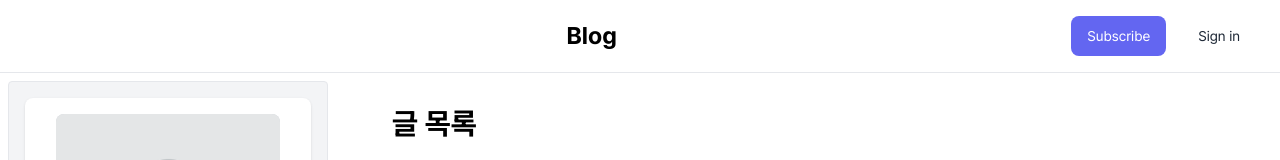
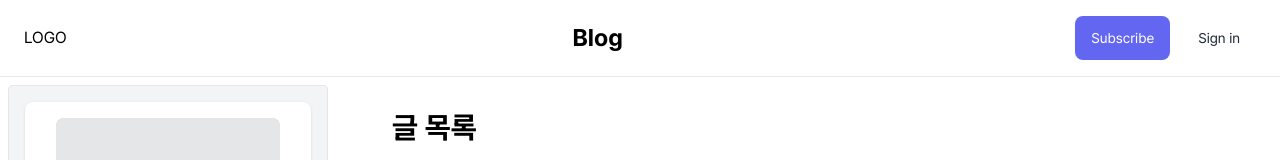
Before and after one commit to seung7642/contentria, a Next.js app in the folder frontend/: page / in a window 1280 px wide. Shown: the top 160 px of the page. Built offline with nearby package versions, Linux system fonts and the light colour scheme.

Commit message:
style: 헤더 스타일

```diff
--- a/frontend/src/components/header.tsx
+++ b/frontend/src/components/header.tsx
@@ -71,25 +71,25 @@ const Header = () => {
   }
 
   return (
-    <header className="flex items-center justify-between border-b px-6 py-5">
-      <div className="w-24"></div>
+    <header className="flex items-center justify-between border-b px-6 py-2">
+      <div className="w-24">LOGO</div>
       <h1 className="text-2xl font-bold">
         <Link href="/">Blog</Link>
       </h1>
-      <div className="text-right">
+      <div className="flex gap-1 text-right">
         <Link
           href="/subscribe"
-          className="mx-2 my-2 rounded-lg bg-indigo-500 px-4 py-3 text-sm text-white hover:bg-indigo-600"
+          className="my-2 rounded-lg bg-indigo-500 px-4 py-3 text-sm text-white hover:bg-indigo-600"
         >
           Subscribe
         </Link>
 
         {user ? (
-          <div className="relative inline-flex items-center" ref={dropdownRef}>
+          <div ref={dropdownRef}>
             {/* 프로필 버튼 */}
             <button
               onClick={toggleDropdown}
-              className="mx-2 flex h-10 w-10 items-center justify-center overflow-hidden rounded-full border-2 border-gray-200 focus:outline-none focus:ring-2 focus:ring-indigo-500"
+              className="overflow-hidden rounded-full border-2 border-gray-200 focus:outline-none focus:ring-2 focus:ring-indigo-500"
             >
               {user.profileImage ? (
                 <img
@@ -98,7 +98,7 @@ const Header = () => {
                   className="h-full w-full object-cover"
                 />
               ) : (
-                <div className="flex h-full w-full items-center justify-center bg-gray-200">
+                <div className="bg-gray-200">
                   <User size={20} className="text-gray-600" />
                 </div>
               )}
```
